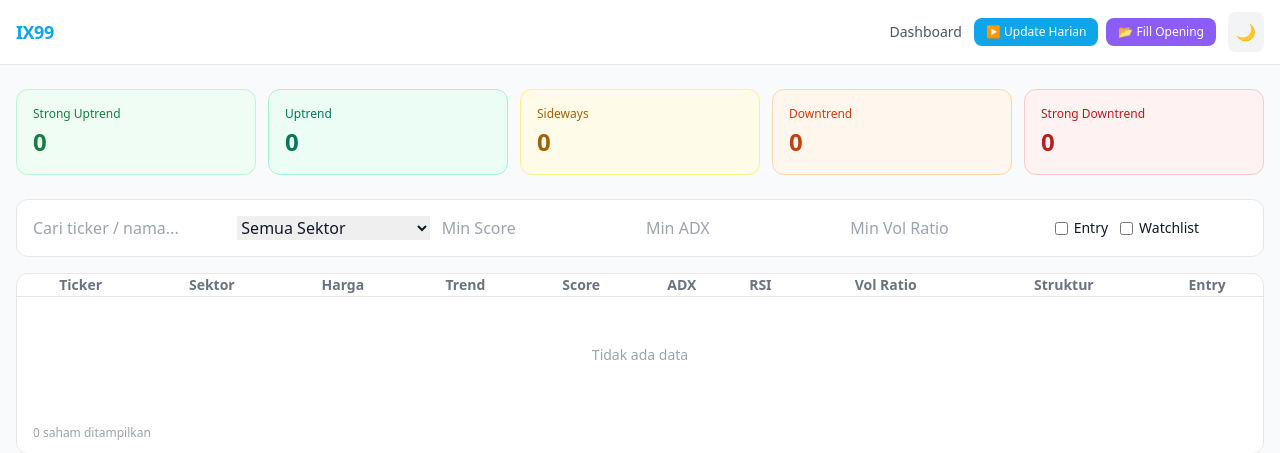
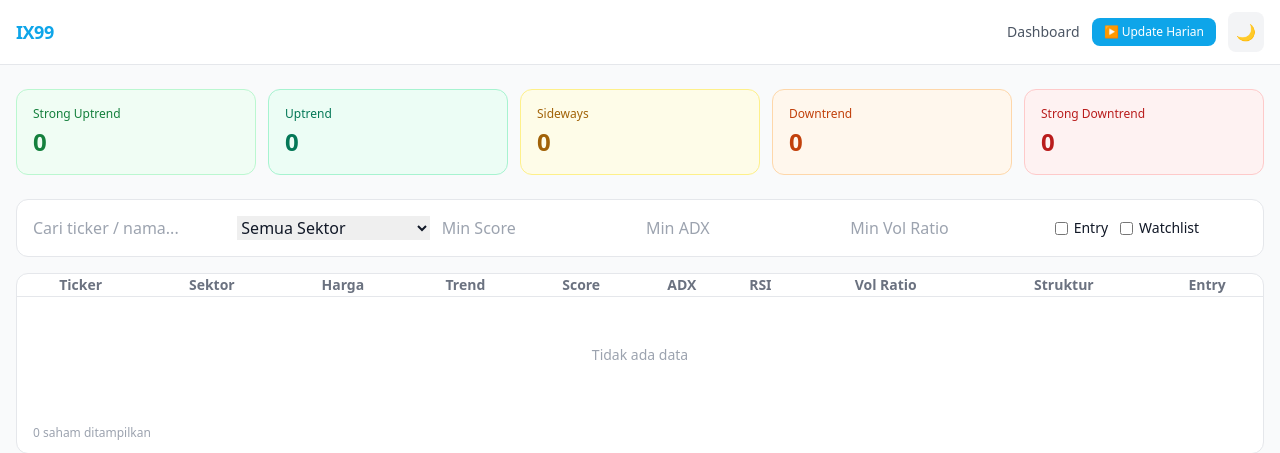
Before and after one commit to hafidzduddin85/ix99, a FastAPI app: page / in a window 1280 px wide. Shown: the top 453 px of the page. Run offline with FastAPI, Linux system fonts and the light colour scheme; parts of the project's set-up code (start-up, migrations or seed data) failed here and were passed over; some libraries are stand-ins or nearby versions.

Commit message:
chore: remove fill opening feature
- Remove /api/pipeline/fill-opening endpoint from routers/pipeline.py
- Delete app/services/opening_service.py
- Delete fill_opening_positions.py
- Remove Fill Opening button from navbar

```diff
--- a/app/templates/base.html
+++ b/app/templates/base.html
@@ -36,16 +36,6 @@
             class="flex items-center gap-1.5 px-3 py-1.5 rounded-lg text-xs font-medium bg-sky-500 hover:bg-sky-600 disabled:opacity-50 disabled:cursor-not-allowed text-white transition-colors"
           >
             <span x-show="!loading">▶ Update Harian</span>
-            <span x-show="loading">⏳ Running...</span>
-          </button>
-
-          <!-- Fill Opening Positions -->
-          <button
-            @click="runFillOpening()"
-            :disabled="loading"
-            class="flex items-center gap-1.5 px-3 py-1.5 rounded-lg text-xs font-medium bg-violet-500 hover:bg-violet-600 disabled:opacity-50 disabled:cursor-not-allowed text-white transition-colors"
-          >
-            <span x-show="!loading">📂 Fill Opening</span>
             <span x-show="loading">⏳ Running...</span>
           </button>
 
@@ -96,7 +86,6 @@
               }
             },
             runPipeline() { this._call('/api/pipeline/run') },
-            runFillOpening() { this._call('/api/pipeline/fill-opening') },
           }
         }
       </script>
```
Also changed, not shown: app/routers/pipeline.py (+0 -8 lines).
